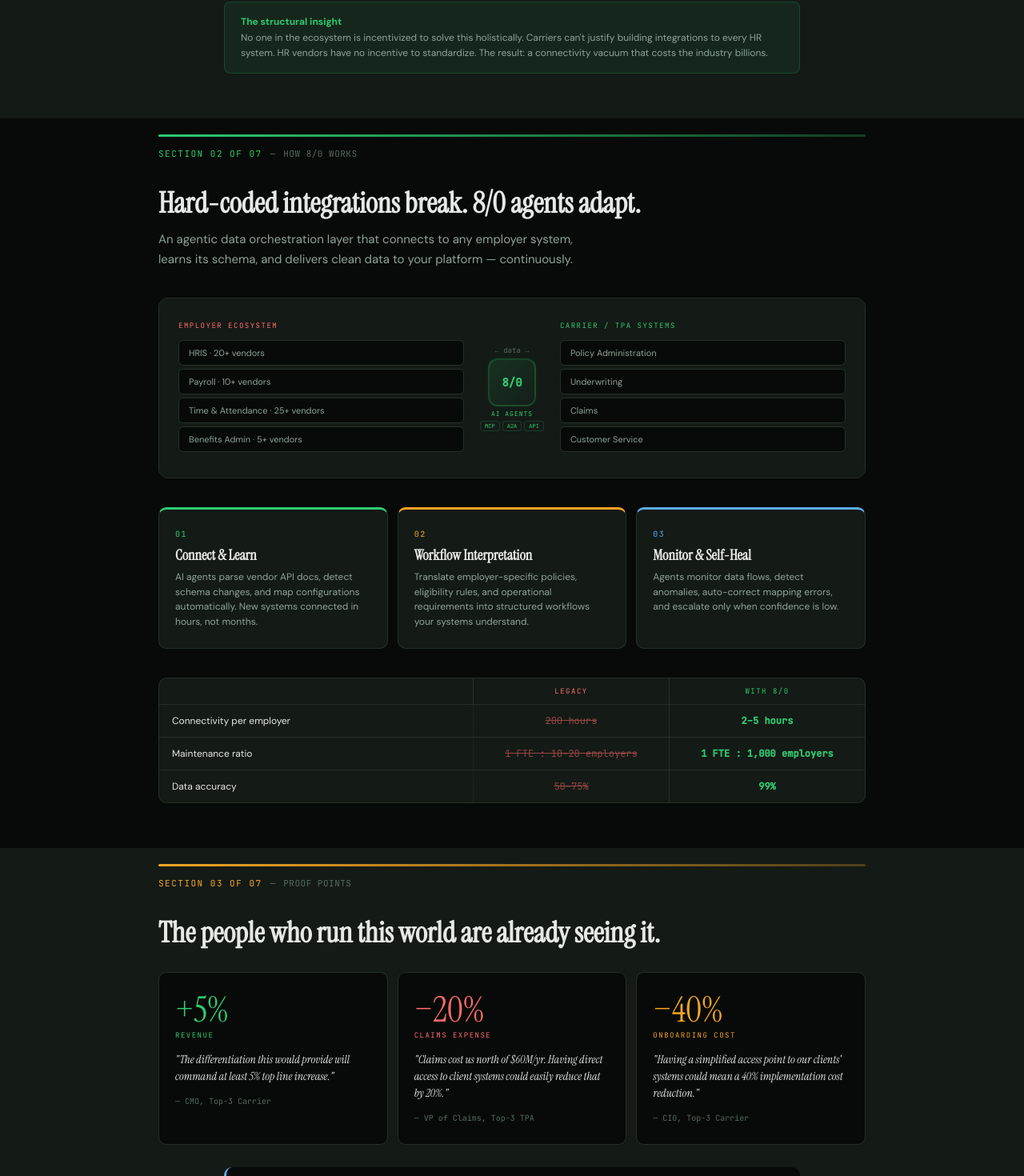
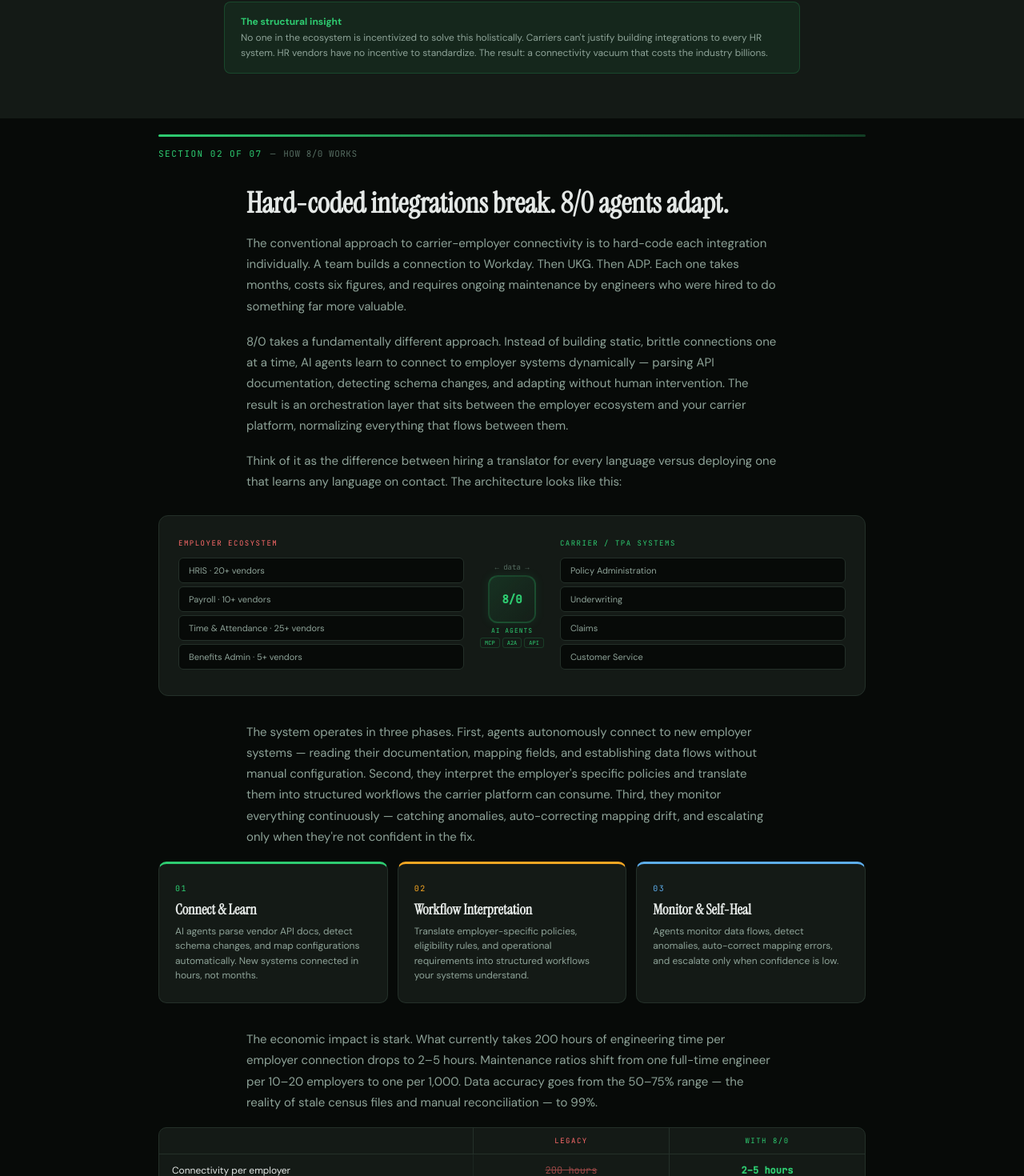
Before and after one commit to skasle/the_connector, a React (Vite) app: page / in a window 1280 px wide. Shown: the part 1312-2782 px from the top of the page at 80% size. Built offline with nearby package versions, Linux system fonts and the light colour scheme.

Commit message:
Update App.jsx

```diff
--- a/App.jsx
+++ b/App.jsx
@@ -157,7 +157,7 @@ function Masthead() {
         {/* Issue bar */}
         <div style={{ display: "flex", justifyContent: "space-between", alignItems: "center", padding: "12px 0", borderBottom: `1px solid ${B.bdr}` }}>
           <div style={{ fontFamily: F.m, fontSize: 11, color: B.mu, letterSpacing: 1 }}>ISSUE 001 · APRIL 2026 · INAUGURAL EDITION</div>
-          <div style={{ fontFamily: F.b, fontSize: 12, color: B.dm }}>Sam Kasle & JP Carmona</div>
+          <div style={{ fontFamily: F.b, fontSize: 12, color: B.dm }}>Eight by Zero</div>
         </div>
 
         {/* Lead + TOC */}
@@ -230,11 +230,22 @@ function S02() {
   return (
     <section style={{ background: B.black, padding: "20px 0 56px" }}>
       <SectionBreak n="02" title="How 8/0 Works" color={B.g} id="solution" />
-      <W style={{ paddingTop: 28 }}>
-        <Rev><h2 style={{ fontFamily: F.d, fontSize: "clamp(24px,3.5vw,36px)", color: B.tx, lineHeight: 1.15, marginBottom: 12, maxWidth: 620 }}>Hard-coded integrations break. 8/0 agents adapt.</h2></Rev>
-        <Rev><p style={{ fontFamily: F.b, fontSize: 15, color: B.mu, lineHeight: 1.65, maxWidth: 560, marginBottom: 36 }}>An agentic data orchestration layer that connects to any employer system, learns its schema, and delivers clean data to your platform — continuously.</p></Rev>
+      <Narrow style={{ paddingTop: 28 }}>
+        <Rev><h2 style={{ fontFamily: F.d, fontSize: "clamp(24px,3.5vw,36px)", color: B.tx, lineHeight: 1.15, marginBottom: 16, maxWidth: 620 }}>Hard-coded integrations break. 8/0 agents adapt.</h2></Rev>
+        <Rev><p style={{ fontFamily: F.b, fontSize: 15, color: B.mu, lineHeight: 1.75, marginBottom: 18 }}>
+          The conventional approach to carrier-employer connectivity is to hard-code each integration individually. A team builds a connection to Workday. Then UKG. Then ADP. Each one takes months, costs six figures, and requires ongoing maintenance by engineers who were hired to do something far more valuable.
+        </p></Rev>
+        <Rev><p style={{ fontFamily: F.b, fontSize: 15, color: B.mu, lineHeight: 1.75, marginBottom: 18 }}>
+          8/0 takes a fundamentally different approach. Instead of building static, brittle connections one at a time, AI agents learn to connect to employer systems dynamically — parsing API documentation, detecting schema changes, and adapting without human intervention. The result is an orchestration layer that sits between the employer ecosystem and your carrier platform, normalizing everything that flows between them.
+        </p></Rev>
+        <Rev><p style={{ fontFamily: F.b, fontSize: 15, color: B.mu, lineHeight: 1.75, marginBottom: 28 }}>
+          Think of it as the difference between hiring a translator for every language versus deploying one that learns any language on contact. The architecture looks like this:
+        </p></Rev>
+      </Narrow>
+      {/* Architecture diagram — embedded visual */}
+      <W>
         <Rev>
-          <div style={{ marginBottom: 36, padding: "28px 24px", background: B.grey, borderRadius: 12, border: `1px solid ${B.bdr}` }}>
+          <div style={{ marginBottom: 32, padding: "28px 24px", background: B.grey, borderRadius: 12, border: `1px solid ${B.bdr}` }}>
             <div style={{ display: "grid", gridTemplateColumns: "1fr auto 1fr", alignItems: "center" }}>
               <div>
                 <div style={{ fontFamily: F.m, fontSize: 9, color: B.r, letterSpacing: 1.5, marginBottom: 12, textTransform: "uppercase" }}>Employer Ecosystem</div>
@@ -261,7 +272,15 @@ function S02() {
             </div>
           </div>
         </Rev>
-        <div style={{ display: "grid", gridTemplateColumns: "repeat(3,1fr)", gap: 12, marginBottom: 36 }}>
+      </W>
+      <Narrow>
+        <Rev><p style={{ fontFamily: F.b, fontSize: 15, color: B.mu, lineHeight: 1.75, marginBottom: 18 }}>
+          The system operates in three phases. First, agents autonomously connect to new employer systems — reading their documentation, mapping fields, and establishing data flows without manual configuration. Second, they interpret the employer's specific policies and translate them into structured workflows the carrier platform can consume. Third, they monitor everything continuously — catching anomalies, auto-correcting mapping drift, and escalating only when they're not confident in the fix.
+        </p></Rev>
+      </Narrow>
+      {/* Capability cards — embedded visual */}
+      <W>
+        <div style={{ display: "grid", gridTemplateColumns: "repeat(3,1fr)", gap: 12, marginTop: 8, marginBottom: 32 }}>
           {CAPS.map((c,i)=>(
             <Rev key={i} delay={i+1}>
               <div style={{padding:"24px 20px",background:B.grey,border:`1px solid ${B.bdr}`,borderRadius:10,borderTop:`3px solid ${c.c}`,height:"100%"}}>
@@ -272,8 +291,16 @@ function S02() {
             </Rev>
           ))}
         </div>
+      </W>
+      <Narrow>
+        <Rev><p style={{ fontFamily: F.b, fontSize: 15, color: B.mu, lineHeight: 1.75, marginBottom: 18 }}>
+          The economic impact is stark. What currently takes 200 hours of engineering time per employer connection drops to 2–5 hours. Maintenance ratios shift from one full-time engineer per 10–20 employers to one per 1,000. Data accuracy goes from the 50–75% range — the reality of stale census files and manual reconciliation — to 99%.
+        </p></Rev>
+      </Narrow>
+      {/* Comparison table — embedded visual */}
+      <W>
         <Rev>
-          <div style={{background:B.grey,borderRadius:10,border:`1px solid ${B.bdr}`,overflow:"hidden"}}>
+          <div style={{background:B.grey,borderRadius:10,border:`1px solid ${B.bdr}`,overflow:"hidden",marginBottom:24}}>
             <div style={{display:"grid",gridTemplateColumns:"1.6fr 1fr 1fr",borderBottom:`1px solid ${B.bdr}`}}>
               <div style={{padding:"10px 16px"}}/>
               <div style={{padding:"10px 16px",fontFamily:F.m,fontSize:9,color:B.r,letterSpacing:1.5,textAlign:"center",borderLeft:`1px solid ${B.bdr}`}}>LEGACY</div>
@@ -289,6 +316,11 @@ function S02() {
           </div>
         </Rev>
       </W>
+      <Narrow>
+        <Rev><p style={{ fontFamily: F.b, fontSize: 15, color: B.mu, lineHeight: 1.75 }}>
+          Critically, none of this requires the carrier to rip out existing systems. 8/0 sits alongside what's already in place — policy admin, claims, underwriting — and handles the connectivity layer that those systems were never designed to manage. The dev team that was spending 60% of its time on integration maintenance gets that capacity back for the work they were actually hired to do.
+        </p></Rev>
+      </Narrow>
     </section>
   );
 }
@@ -298,9 +330,18 @@ function S03(){
   return(
     <section style={{background:B.grey,padding:"20px 0 56px"}}>
       <SectionBreak n="03" title="Proof Points" color={B.a} id="proof"/>
-      <W style={{paddingTop:28}}>
-        <Rev><h2 style={{fontFamily:F.d,fontSize:"clamp(24px,3.5vw,36px)",color:B.tx,lineHeight:1.15,marginBottom:12}}>The people who run this world are already seeing it.</h2></Rev>
-        <div style={{display:"grid",gridTemplateColumns:"repeat(3,1fr)",gap:12,marginTop:28,marginBottom:28}}>
+      <Narrow style={{paddingTop:28}}>
+        <Rev><h2 style={{fontFamily:F.d,fontSize:"clamp(24px,3.5vw,36px)",color:B.tx,lineHeight:1.15,marginBottom:16}}>The people who run this world are already seeing it.</h2></Rev>
+        <Rev><p style={{fontFamily:F.b,fontSize:15,color:B.mu,lineHeight:1.75,marginBottom:18}}>
+          We spend most of our time inside carrier and TPA operations. Not selling — listening. And the same patterns keep surfacing. A CMO at a top-3 carrier told us the competitive advantage from clean, real-time employer data would command meaningful top-line premium growth. A VP of Claims at a top-3 TPA did the math on their $60M+ annual claims processing cost and identified where the leverage actually sits. A CIO at another top-3 carrier mapped the implementation savings.
+        </p></Rev>
+        <Rev><p style={{fontFamily:F.b,fontSize:15,color:B.mu,lineHeight:1.75,marginBottom:18}}>
+          These aren't theoretical projections. They're estimates from operators who run the numbers on their own books daily. Here's what they see:
+        </p></Rev>
+      </Narrow>
+      {/* Stat cards — embedded visual */}
+      <W>
+        <div style={{display:"grid",gridTemplateColumns:"repeat(3,1fr)",gap:12,marginBottom:28}}>
           {PROOF_Q.map((q,i)=>(
             <Rev key={i} delay={i+1}>
               <div style={{padding:"24px 20px",background:B.black,border:`1px solid ${B.bdr}`,borderRadius:10,height:"100%"}}>
@@ -312,15 +353,24 @@ function S03(){
             </Rev>
           ))}
         </div>
+      </W>
+      <Narrow>
+        <Rev><p style={{fontFamily:F.b,fontSize:15,color:B.mu,lineHeight:1.75,marginBottom:18}}>
+          What makes these numbers land is context. A 5% revenue lift isn't about charging more — it's about offering differentiated service that brokers and employer groups will pay a premium for because the experience is materially better. A 20% reduction in claims expense isn't about cutting corners — it's about eliminating the manual data-gathering work that consumes 70% of adjudication time today. A 40% onboarding cost reduction isn't about shortcuts — it's about not rebuilding the same integration from scratch every time a new employer shows up with a different HRIS.
+        </p></Rev>
+        <Rev><p style={{fontFamily:F.b,fontSize:15,color:B.mu,lineHeight:1.75,marginBottom:24}}>
+          The complexity is real. Every accommodation, every eligibility edge case, every intermittent leave requires precision data flowing between systems that were never designed to talk to each other.
+        </p></Rev>
         <Rev>
-          <Narrow style={{padding:0}}>
           <div style={{padding:"20px 24px",background:B.black,borderRadius:10,borderLeft:`3px solid ${B.s}`}}>
             <p style={{fontFamily:F.d,fontSize:15,fontStyle:"italic",lineHeight:1.5,color:B.tx,marginBottom:6}}>"A carrier has to approve an employee with chronic migraines for 15-minute breaks, 4 to 5 times per week — getting that right is very complex."</p>
             <cite style={{fontFamily:F.m,fontSize:10,color:B.s,fontStyle:"normal"}}>— Sr. Director of Claims</cite>
           </div>
+        </Rev>
+        <Rev><p style={{fontFamily:F.b,fontSize:15,color:B.mu,lineHeight:1.75,marginTop:20}}>
+          Getting it right requires infrastructure that doesn't exist yet in most carrier environments. That's the gap 8/0 fills — not replacing the people who make these decisions, but ensuring they have clean, complete, real-time data when they make them.
+        </p></Rev>
       </Narrow>
-        </Rev>
-      </W>
     </section>
   );
 }
@@ -450,10 +500,18 @@ function S07(){
   return(
     <section style={{background:B.grey,padding:"20px 0 56px"}}>
       <SectionBreak n="07" title="Impact" color={B.r} id="impact"/>
-      <W style={{paddingTop:28}}>
-        <Rev><h2 style={{fontFamily:F.d,fontSize:"clamp(24px,3.5vw,36px)",color:B.tx,lineHeight:1.15,marginBottom:12,maxWidth:620}}>Every improvement hits hardest for the people at the bottom.</h2></Rev>
-        <Rev><p style={{fontFamily:F.b,fontSize:15,color:B.mu,lineHeight:1.65,maxWidth:560,marginBottom:36}}>Broken data infrastructure isn't just an operations problem. It's a financial crisis for the workers this system was built to protect.</p></Rev>
-        <div style={{display:"grid",gridTemplateColumns:"repeat(4,1fr)",gap:12,marginBottom:36}}>
+      <Narrow style={{paddingTop:28}}>
+        <Rev><h2 style={{fontFamily:F.d,fontSize:"clamp(24px,3.5vw,36px)",color:B.tx,lineHeight:1.15,marginBottom:16,maxWidth:620}}>Every improvement hits hardest for the people at the bottom.</h2></Rev>
+        <Rev><p style={{fontFamily:F.b,fontSize:15,color:B.mu,lineHeight:1.75,marginBottom:18}}>
+          There's a version of this conversation that stays safely in the territory of operational efficiency and carrier economics. But the truth is more uncomfortable. The group insurance system — disability, absence, FMLA — disproportionately serves hourly, frontline, and lower-income workers. The people who stock shelves, drive trucks, work warehouse floors. For them, a disability or absence event isn't an inconvenience. It's a financial emergency.
+        </p></Rev>
+        <Rev><p style={{fontFamily:F.b,fontSize:15,color:B.mu,lineHeight:1.75,marginBottom:18}}>
+          The numbers tell the story plainly. The majority of Americans can't absorb a $1,000 shock. Nearly three-quarters of workers earning under $50K are living paycheck to paycheck. When these workers file a straightforward short-term disability claim, the infrastructure-driven delay between their last paycheck and first benefit payment can stretch 4–8 weeks beyond the contractual elimination period. During that gap, they're choosing between rent and prescriptions.
+        </p></Rev>
+      </Narrow>
+      {/* Crisis stats — embedded visual */}
+      <W>
+        <div style={{display:"grid",gridTemplateColumns:"repeat(4,1fr)",gap:12,marginBottom:28}}>
           {[{n:"59%",d:"can't cover a $1K emergency",c:B.r},{n:"72.8%",d:"under $50K live paycheck to paycheck",c:B.r},{n:"4–8 wks",d:"last paycheck to first benefit",c:B.a},{n:"231 days",d:"SSDI processing — up from 110",c:B.a}].map((s,i)=>(
             <Rev key={i} delay={i+1}>
               <div style={{padding:"20px 16px",background:B.black,borderRadius:8,border:`1px solid ${B.bdr}`,height:"100%"}}>
@@ -463,8 +521,16 @@ function S07(){
             </Rev>
           ))}
         </div>
+      </W>
+      <Narrow>
+        <Rev><p style={{fontFamily:F.b,fontSize:15,color:B.mu,lineHeight:1.75,marginBottom:18}}>
+          Consider a warehouse worker earning $38,000 a year who needs surgery. Straightforward STD claim. Under the current system, that claim requires 10–15+ individual touchpoints across HR, the carrier, and the doctor's office. Stale eligibility files trigger manual reconciliation queues. Salary mismatches flag for review. Missing physician forms — mailed, not digital — add another week. By the time the first benefit check arrives, this worker has lost $2,900–$4,600 in income to infrastructure-driven delays alone. Many take payday loans at 300–400% APR. Some tap retirement savings. Some skip the medical care that caused the leave in the first place.
+        </p></Rev>
+      </Narrow>
+      {/* Before/After — embedded visual */}
+      <W>
         <Rev>
-          <div style={{display:"grid",gridTemplateColumns:"1fr 1fr",gap:12,marginBottom:36}}>
+          <div style={{display:"grid",gridTemplateColumns:"1fr 1fr",gap:12,marginBottom:28}}>
             <div style={{padding:"24px 22px",background:B.black,borderRadius:10,borderTop:`3px solid ${B.r}`}}>
               <div style={{fontFamily:F.m,fontSize:9,color:B.r,letterSpacing:1.5,marginBottom:10}}>TODAY</div>
               <div style={{fontFamily:F.d,fontSize:26,color:B.tx,marginBottom:4}}>10–15+</div>
@@ -481,6 +547,17 @@ function S07(){
             </div>
           </div>
         </Rev>
+      </W>
+      <Narrow>
+        <Rev><p style={{fontFamily:F.b,fontSize:15,color:B.mu,lineHeight:1.75,marginBottom:18}}>
+          With clean data infrastructure, the same claim flows differently. The worker or HR enters the event once. Eligibility confirms automatically against real-time census data — no stale files, no reconciliation queue. The physician receives a pre-populated digital form and confirms in hours, not weeks. The adjudicator gets a clean, complete file on first review. Payment triggers immediately on approval. The gap collapses to the contractual elimination period and nothing more.
+        </p></Rev>
+        <Rev><p style={{fontFamily:F.b,fontSize:15,color:B.mu,lineHeight:1.75,marginBottom:18}}>
+          The impact operates through three channels. Speed preserves income — compressing delays by even 2–4 weeks saves a $38K worker $1,450–$2,900 that would otherwise go to late fees, overdrafts, or predatory lending. Accuracy prevents wrongful denials — when eligibility is confirmed pre-adjudication and salary data is correct, denials happen for legitimate medical reasons, not because a census file was 90 days stale. And access becomes possible — clean employer data makes it economically viable for carriers to deliver supplemental products like hospital indemnity and critical illness ($6–$70/month) to the lower-income workers these products were designed for but currently never reach.
+        </p></Rev>
+      </Narrow>
+      {/* Three channels — embedded visual */}
+      <W>
         <div style={{display:"grid",gridTemplateColumns:"repeat(3,1fr)",gap:12,marginBottom:28}}>
           {[{t:"Speed",c:B.g,d:"Preserves $1,450–$2,900 in take-home pay that would otherwise go to late fees, overdrafts, or predatory lending."},{t:"Accuracy",c:B.s,d:"Eliminates data-driven denials at the source — stale files, salary mismatches, ambiguous job codes."},{t:"Access",c:B.a,d:"Enables supplemental products ($6–$70/mo) for the lower-income workers they were designed for."}].map((c,i)=>(
             <Rev key={i} delay={i+1}>
@@ -491,15 +568,18 @@ function S07(){
             </Rev>
           ))}
         </div>
+      </W>
+      <Narrow>
+        <Rev><p style={{fontFamily:F.b,fontSize:15,color:B.mu,lineHeight:1.75,marginBottom:24}}>
+          The financial value of speed, accuracy, and access is inversely proportional to income. Every improvement 8/0 makes produces its highest marginal return for the most underserved members of the covered population. This isn't a secondary benefit of operational efficiency. It's the primary consequence of building systems that work for the people who have the least room for them to fail.
+        </p></Rev>
         <Rev>
-          <Narrow style={{padding:0}}>
           <div style={{padding:"20px 24px",background:B.black,borderRadius:10,borderLeft:`3px solid ${B.a}`}}>
-              <p style={{fontFamily:F.d,fontSize:15,fontStyle:"italic",lineHeight:1.5,color:B.tx,marginBottom:6}}>"Financial services should provide stability, not stress. But too often, gaps in the system leave families struggling with everyday financial shocks."</p>
+            <p style={{fontFamily:F.d,fontSize:15,fontStyle:"italic",lineHeight:1.5,color:B.tx,marginBottom:6}}>"Financial services should provide stability, not stress. But too often, gaps in the system leave families struggling with everyday financial shocks and unable to build for the future."</p>
             <cite style={{fontFamily:F.m,fontSize:10,color:B.a,fontStyle:"normal"}}>— Vikas Raj, Co-Founder, ResilienceVC</cite>
           </div>
+        </Rev>
       </Narrow>
-        </Rev>
-      </W>
     </section>
   );
 }
```
Lines whose indentation alone changed are shown as unchanged.
